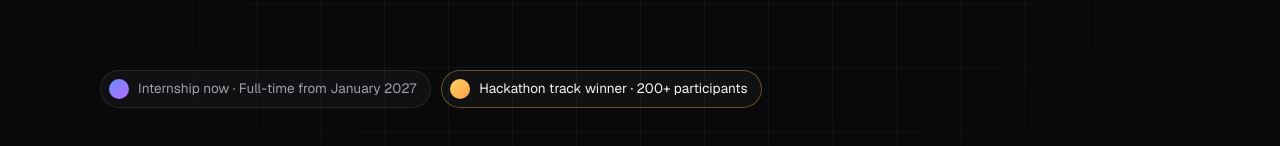
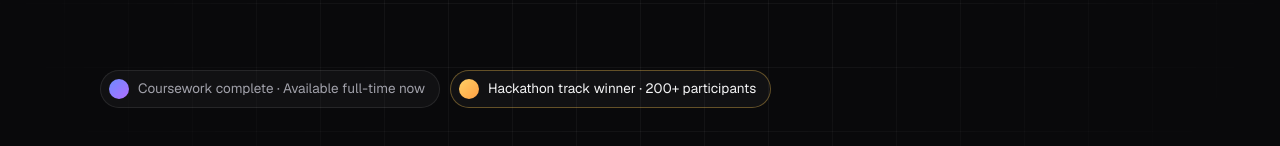
Before and after one commit to rairurairu/rairurairu.github.io, a React (Vite) app: page / in a window 1280 px wide. Shown: the part 125-271 px from the top of the page. Built offline with nearby package versions, Linux system fonts and the light colour scheme.

Commit message:
Availability: coursework complete, available full-time now
Update the availability badge, home meta description, llms.txt and the
downloadable CV from "internship now; full-time from January 2027".

Co-Authored-By: Claude Opus 5.5 <noreply@anthropic.com>

```diff
--- a/src/data.js
+++ b/src/data.js
@@ -11,7 +11,7 @@ export const PERSON = {
   legal: "TSANG Cheuk Nam",
   degree: "Industrial Engineering & Engineering Management + AI · HKUST",
   formal: "BEng in Industrial Engineering & Engineering Management, Extended Major in Artificial Intelligence · HKUST · Sep 2022 – Dec 2026",
-  availability: "Internship now · Full-time from January 2027",
+  availability: "Coursework complete · Available full-time now",
   win: "Hackathon track winner · 200+ participants",
   lede: "Final-year student at HKUST. My methodology for AI-native insurance won its track at the Hong Kong AI Summit hackathon, and I built the complete system with Claude Code and Codex, which write about 95% of my code.",
 };
@@ -239,7 +239,7 @@ export const PROJECTS = [
 ];
 
 export const PAGES = [
-  { id: "home", path: "/", title: "Tony Tsang (TSANG Cheuk Nam) · Industrial Engineering & Engineering Management + AI · HKUST", desc: "Final-year HKUST Industrial Engineering & Engineering Management + AI student. Hackathon track winner. Projects in AI systems, LLM evaluation and optimization. Internship now; full-time from January 2027." },
+  { id: "home", path: "/", title: "Tony Tsang (TSANG Cheuk Nam) · Industrial Engineering & Engineering Management + AI · HKUST", desc: "Final-year HKUST Industrial Engineering & Engineering Management + AI student. Hackathon track winner. Projects in AI systems, LLM evaluation and optimization. Coursework complete; available full-time now." },
   ...PROJECTS.map(p => ({ id: p.slug, path: `/work/${p.slug}/`, title: `${p.title} · Tony Tsang`, desc: p.desc })),
   { id: "404", path: "/404.html", title: "Page not found · Tony Tsang", desc: "Page not found.", noindex: true },
 ];
```
Also changed, not shown: public/llms.txt, 1 other file (tests, documents, lock files or other folders).
